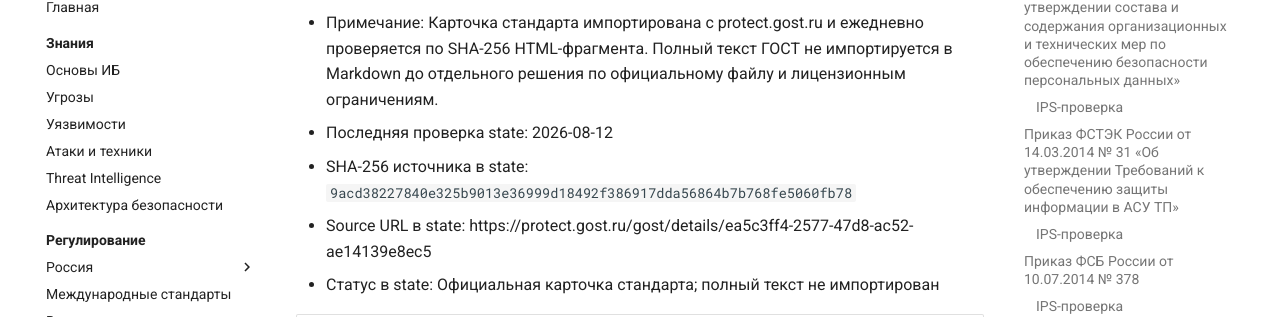
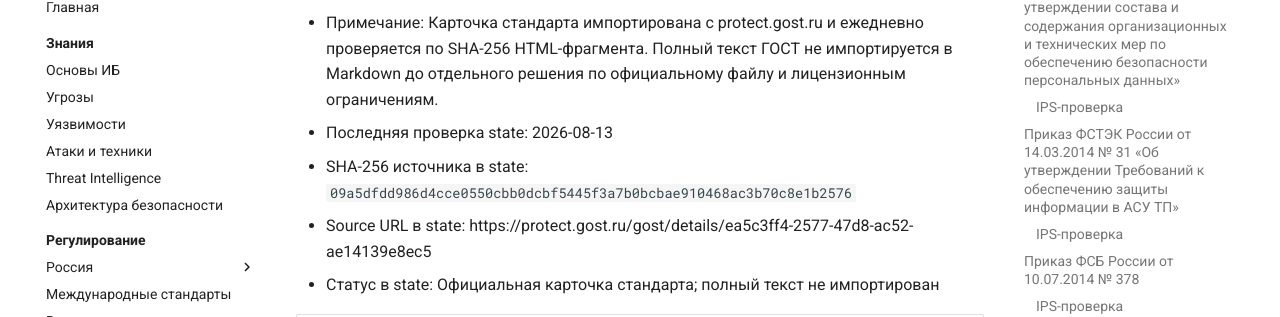
Before and after one commit to lexxand/base.cyberpractice, an MkDocs documentation site: the page built from docs/regulation/source-audits/latest.md, in a window 1280 px wide and 1400 px high, scrolled down 21099 px. Shown: the part 137-454 px from the top of the window. Built offline with MkDocs 1.6.1 and Material for MkDocs 9.7.7, drawn with Linux system fonts in a browser that asks for light colours; comment, search, counter and statistics services are not loaded; some of the changed text lies outside the part shown.

Commit message:
Update regulation documents

```diff
--- a/docs/regulation/source-audits/latest.md
+++ b/docs/regulation/source-audits/latest.md
@@ -25,7 +25,7 @@
 - Дата: 18.02.2013
 - Почему не full-text: импортирована официальная карточка/страница метаданных; полный текст документа в этом источнике не опубликован или требует отдельного официального источника
 - Примечание: IPS по дате/номеру не возвращает базовый приказ. БДУ ФСТЭК содержит официальную карточку и ссылку на страницу ФСТЭК, но не полный текст; из текущей среды fstec.ru не отвечает до таймаута.
-- Последняя проверка state: 2026-08-12
+- Последняя проверка state: 2026-08-13
 - SHA-256 источника в state: `f2c23305524846b1c8c054cd6985fbaff0f54a555542a569019ec31441c80859`
 - Source URL в state: https://bdu.fstec.ru/documents/20
 - Статус в state: Официальная карточка; полный текст не импортирован
@@ -53,7 +53,7 @@
 - Дата: 14.03.2014
 - Почему не full-text: импортирована официальная карточка/страница метаданных; полный текст документа в этом источнике не опубликован или требует отдельного официального источника
 - Примечание: IPS по дате/номеру не возвращает базовый приказ. БДУ ФСТЭК содержит официальную карточку и ссылку на страницу ФСТЭК, но не полный текст; из текущей среды fstec.ru не отвечает до таймаута.
-- Последняя проверка state: 2026-08-12
+- Последняя проверка state: 2026-08-13
 - SHA-256 источника в state: `bde7a02e6a9b5151785ae05dbd035d5f210283bb8f64c2ccbf1acc86d1763c97`
 - Source URL в state: https://bdu.fstec.ru/documents/25
 - Статус в state: Официальная карточка; полный текст не импортирован
@@ -81,7 +81,7 @@
 - Дата: 10.07.2014
 - Почему не full-text: импортирована официальная карточка/страница метаданных; полный текст документа в этом источнике не опубликован или требует отдельного официального источника
 - Примечание: Официальная статья ФСБ от 21.06.2016 содержит приказ № 378 в перечне действующих нормативно-методических документов. Полный текст приказа в статье не опубликован, поэтому страница не помечается как полный текст приказа.
-- Последняя проверка state: 2026-08-12
+- Последняя проверка state: 2026-08-13
 - SHA-256 источника в state: `7068967ea45bd56edf3eb3327f0187da727bb2c35feceb9241a00d945f8358b3`
 - Source URL в state: http://www.fsb.ru/fsb/science/single.htm!id%3D10437725%40fsbResearchart.html
 - Статус в state: Официальная карточка/статья ФСБ; полный текст приказа не импортирован
@@ -108,7 +108,7 @@
 - Дата: 05.02.2021
 - Почему не full-text: импортирована официальная карточка/страница метаданных; полный текст документа в этом источнике не опубликован или требует отдельного официального источника
 - Примечание: БДУ ФСТЭК содержит официальную карточку и ссылку на страницу ФСТЭК, но не полный текст; из текущей среды fstec.ru не отвечает до таймаута.
-- Последняя проверка state: 2026-08-12
+- Последняя проверка state: 2026-08-13
 - SHA-256 источника в state: `612878f7868ab38429458fafb7932e9a74ccde5c9c2b0273f675f99b56e6cdd4`
 - Source URL в state: https://bdu.fstec.ru/documents/18
 - Статус в state: Официальная карточка; полный текст не импортирован
@@ -134,7 +134,7 @@
 - Дата: 25.11.2025
 - Почему не full-text: есть официальные ссылки-кандидаты, но полный официальный источник пока не получен и не захэширован
 - Примечание: Нужна официальная страница/файл ФСТЭК для полного импорта. Из текущей среды fstec.ru не отвечает до TCP/HTTPS timeout; вторичные источники не используются.
-- Последняя проверка state: 2026-08-12
+- Последняя проверка state: 2026-08-13
 - Статус в state: Требует проверки
 
 | Ссылка | Результат | Детали |
@@ -157,7 +157,7 @@
 - Дата: 12.05.2026
 - Почему не full-text: есть официальные ссылки-кандидаты, но полный официальный источник пока не получен и не захэширован
 - Примечание: Нужна официальная страница/файл ФСТЭК для полного импорта. Из текущей среды fstec.ru не отвечает до TCP/HTTPS timeout; вторичные источники не используются.
-- Последняя проверка state: 2026-08-12
+- Последняя проверка state: 2026-08-13
 - Статус в state: Требует проверки
 
 | Ссылка | Результат | Детали |
@@ -180,7 +180,7 @@
 - Дата: 05.09.2013
 - Почему не full-text: есть официальные ссылки-кандидаты, но полный официальный источник пока не получен и не захэширован
 - Примечание: IPS по дате/номеру не возвращает приказ № 996. Документ исторический: требования обезличивания заменены приказом Роскомнадзора № 140 от 19.06.2025. Официальный поисковый индекс показывает региональную страницу Роскомнадзора с записью о приказе № 996 и регистрацией Минюста № 29935, но из текущей среды rkn.gov.ru/digital.gov.ru не отвечают до TCP/HTTPS timeout; вторичные источники не используются.
-- Последняя проверка state: 2026-08-12
+- Последняя проверка state: 2026-08-13
 - Статус в state: Исторический документ; требуется проверка замещения приказом № 140
 
 | Ссылка | Результат | Детали |
@@ -208,7 +208,7 @@
 - Дата: 22.01.2025
 - Почему не full-text: зафиксирован официальный файл и его SHA-256; полный текст файла не извлекается в Markdown до добавления отдельного repeatable extractor
 - Примечание: Официальный источник cbr.ru отдает документ как PDF. Файл фиксируется по SHA-256 и проверяется ежедневно; текст PDF в Markdown не извлекается.
-- Последняя проверка state: 2026-08-12
+- Последняя проверка state: 2026-08-13
 - SHA-256 источника в state: `ba8dfe621ce781ac447d2aa3f2aae6dd25ca117901c6191a11365983d8e23e02`
 - Source URL в state: https://www.cbr.ru/crosscut/lawacts/file/9945
 - Content-Type файла в state: `application/pdf`
@@ -237,7 +237,7 @@
 - Дата: 17.04.2019
 - Почему не full-text: зафиксирован официальный файл и его SHA-256; полный текст файла не извлекается в Markdown до добавления отдельного repeatable extractor
 - Примечание: Официальный источник cbr.ru отдает документ как PDF. Файл фиксируется по SHA-256 и проверяется ежедневно; текст PDF в Markdown не извлекается.
-- Последняя проверка state: 2026-08-12
+- Последняя проверка state: 2026-08-13
 - SHA-256 источника в state: `1f719f7da5b64a8d4848b08b5d3212e9a472658d8d437484bf80d4ccecdb987e`
 - Source URL в state: https://www.cbr.ru/ref/analytics/na_vr/file/812
 - Content-Type файла в state: `application/pdf`
@@ -265,7 +265,7 @@
 - Дата: 30.01.2025
 - Почему не full-text: зафиксирован официальный файл и его SHA-256; полный текст файла не извлекается в Markdown до добавления отдельного repeatable extractor
 - Примечание: Поиск Банка России возвращает № 851-П от 30.01.2025. Официальный источник cbr.ru отдает документ как PDF. Файл фиксируется по SHA-256 и проверяется ежедневно; текст PDF в Markdown не извлекается.
-- Последняя проверка state: 2026-08-12
+- Последняя проверка state: 2026-08-13
 - SHA-256 источника в state: `e1f634070c57c71dd85f550466d35fed608f48886c5710b8566811c4425b0cbd`
 - Source URL в state: https://www.cbr.ru/ref/analytics/na_vr/file/6262
 - Content-Type файла в state: `application/pdf`
@@ -293,7 +293,7 @@
 - Дата: 24.10.2024
 - Почему не full-text: импортирована официальная карточка/страница метаданных; полный текст документа в этом источнике не опубликован или требует отдельного официального источника
 - Примечание: Карточка стандарта импортирована с protect.gost.ru и ежедневно проверяется по SHA-256 HTML-фрагмента. Полный текст ГОСТ не импортируется в Markdown до отдельного решения по официальному файлу и лицензионным ограничениям.
-- Последняя проверка state: 2026-08-12
+- Последняя проверка state: 2026-08-13
 - SHA-256 источника в state: `840872e804c1e9ad1e963dff5cb05b7210a419bb9f4177edfc6fb975b5b9ee02`
 - Source URL в state: https://protect.gost.ru/gost/details/f3818925-a96f-4f55-96e9-46b44720ee64
 - Статус в state: Официальная карточка стандарта; полный текст не импортирован
@@ -319,7 +319,7 @@
 - Дата: 2021
 - Почему не full-text: импортирована официальная карточка/страница метаданных; полный текст документа в этом источнике не опубликован или требует отдельного официального источника
 - Примечание: Карточка стандарта импортирована с protect.gost.ru и ежедневно проверяется по SHA-256 HTML-фрагмента. Полный текст ГОСТ не импортируется в Markdown до отдельного решения по официальному файлу и лицензионным ограничениям.
-- Последняя проверка state: 2026-08-12
+- Последняя проверка state: 2026-08-13
 - SHA-256 источника в state: `cc2ca816e54097b952e1cc4b86a9f1675af7e1bb64b4eb9817c10fc6468231a1`
 - Source URL в state: https://protect.gost.ru/gost/details/c584277d-3b7d-4459-96bb-f6441a0ecc98
 - Статус в state: Официальная карточка стандарта; полный текст не импортирован
@@ -345,7 +345,7 @@
 - Дата: 2022
 - Почему не full-text: импортирована официальная карточка/страница метаданных; полный текст документа в этом источнике не опубликован или требует отдельного официального источника
 - Примечание: Карточка стандарта импортирована с protect.gost.ru и ежедневно проверяется по SHA-256 HTML-фрагмента. Полный текст ГОСТ не импортируется в Markdown до отдельного решения по официальному файлу и лицензионным ограничениям.
-- Последняя проверка state: 2026-08-12
+- Последняя проверка state: 2026-08-13
 - SHA-256 источника в state: `72fd2926b33965cd673271492e9c1b2318466b8eb76d8cec41939c28fed5e73e`
 - Source URL в state: https://protect.gost.ru/gost/details/d5008460-671b-4563-9388-d1d0f9ecdbbf
 - Статус в state: Официальная карточка стандарта; полный текст не импортирован
@@ -371,7 +371,7 @@
 - Дата: 2022
 - Почему не full-text: импортирована официальная карточка/страница метаданных; полный текст документа в этом источнике не опубликован или требует отдельного официального источника
 - Примечание: Карточка стандарта импортирована с protect.gost.ru и ежедневно проверяется по SHA-256 HTML-фрагмента. Полный текст ГОСТ не импортируется в Markdown до отдельного решения по официальному файлу и лицензионным ограничениям.
-- Последняя проверка state: 2026-08-12
+- Последняя проверка state: 2026-08-13
 - SHA-256 источника в state: `4af1459b3c21c8f6038c87b88c4730ca364359198f27f41fe23a66157b4da5bf`
 - Source URL в state: https://protect.gost.ru/gost/details/3dcc47c2-d28d-4a0d-a7cc-6f4ad8609b7c
 - Статус в state: Официальная карточка стандарта; полный текст не импортирован
@@ -397,7 +397,7 @@
 - Дата: 2022
 - Почему не full-text: импортирована официальная карточка/страница метаданных; полный текст документа в этом источнике не опубликован или требует отдельного официального источника
 - Примечание: Карточка стандарта импортирована с protect.gost.ru и ежедневно проверяется по SHA-256 HTML-фрагмента. Полный текст ГОСТ не импортируется в Markdown до отдельного решения по официальному файлу и лицензионным ограничениям.
-- Последняя проверка state: 2026-08-12
+- Последняя проверка state: 2026-08-13
 - SHA-256 источника в state: `b12d33693a55f971990884d5b4e4d7a0bebbf690e23bfcc7e7f2df4d515ddaee`
 - Source URL в state: https://protect.gost.ru/gost/details/45281d05-ebb9-4819-ae17-f8efa45b69fa
 - Статус в state: Официальная карточка стандарта; полный текст не импортирован
@@ -423,7 +423,7 @@
 - Дата: 2022
 - Почему не full-text: импортирована официальная карточка/страница метаданных; полный текст документа в этом источнике не опубликован или требует отдельного официального источника
 - Примечание: Карточка стандарта импортирована с protect.gost.ru и ежедневно проверяется по SHA-256 HTML-фрагмента. Полный текст ГОСТ не импортируется в Markdown до отдельного решения по официальному файлу и лицензионным ограничениям.
-- Последняя проверка state: 2026-08-12
+- Последняя проверка state: 2026-08-13
 - SHA-256 источника в state: `39290405e945f0693cedfa4c679093470021663af33da8bbad4d62ebeb21db85`
 - Source URL в state: https://protect.gost.ru/gost/details/5eb2da92-c6e0-46ef-b260-051a7b6daf09
 - Статус в state: Официальная карточка стандарта; полный текст не импортирован
@@ -449,7 +449,7 @@
 - Дата: 2024
 - Почему не full-text: импортирована официальная карточка/страница метаданных; полный текст документа в этом источнике не опубликован или требует отдельного официального источника
 - Примечание: Карточка стандарта импортирована с protect.gost.ru и ежедневно проверяется по SHA-256 HTML-фрагмента. Полный текст ГОСТ не импортируется в Markdown до отдельного решения по официальному файлу и лицензионным ограничениям.
-- Последняя проверка state: 2026-08-12
+- Последняя проверка state: 2026-08-13
 - SHA-256 источника в state: `bce1ad2cfd506c58f92b92ac9c9b728680e299d899b9f5c8a54813c1a3f9f1e2`
 - Source URL в state: https://protect.gost.ru/gost/details/01dbad89-c066-4afe-887d-19e66b116949
 - Статус в state: Официальная карточка стандарта; полный текст не импортирован
@@ -475,7 +475,7 @@
 - Дата: 28.01.2014
 - Почему не full-text: импортирована официальная карточка/страница метаданных; полный текст документа в этом источнике не опубликован или требует отдельного официального источника
 - Примечание: Карточка стандарта импортирована с protect.gost.ru и ежедневно проверяется по SHA-256 HTML-фрагмента. Полный текст ГОСТ не импортируется в Markdown до отдельного решения по официальному файлу и лицензионным ограничениям.
-- Последняя проверка state: 2026-08-12
+- Последняя проверка state: 2026-08-13
 - SHA-256 источника в state: `b33c0fae254f23702bf89420ae39869a624648380c847d1ff751aa7188f041f2`
 - Source URL в state: https://protect.gost.ru/gost/details/833cf1bb-c3db-4a87-a37e-3b513c006ed6
 - Статус в state: Официальная карточка стандарта; полный текст не импортирован
@@ -501,8 +501,8 @@
 - Дата: 2018
 - Почему не full-text: импортирована официальная карточка/страница метаданных; полный текст документа в этом источнике не опубликован или требует отдельного официального источника
 - Примечание: Карточка стандарта импортирована с protect.gost.ru и ежедневно проверяется по SHA-256 HTML-фрагмента. Полный текст ГОСТ не импортируется в Markdown до отдельного решения по официальному файлу и лицензионным ограничениям.
-- Последняя проверка state: 2026-08-12
-- SHA-256 источника в state: `9acd38227840e325b9013e36999d18492f386917dda56864b7b768fe5060fb78`
+- Последняя проверка state: 2026-08-13
+- SHA-256 источника в state: `09a5dfdd986d4cce0550cbb0dcbf5445f3a7b0bcbae910468ac3b70c8e1b2576`
 - Source URL в state: https://protect.gost.ru/gost/details/ea5c3ff4-2577-47d8-ac52-ae14139e8ec5
 - Статус в state: Официальная карточка стандарта; полный текст не импортирован
 
@@ -527,7 +527,7 @@
 - Дата: 2018
 - Почему не full-text: импортирована официальная карточка/страница метаданных; полный текст документа в этом источнике не опубликован или требует отдельного официального источника
 - Примечание: Карточка стандарта импортирована с protect.gost.ru и ежедневно проверяется по SHA-256 HTML-фрагмента. Полный текст ГОСТ не импортируется в Markdown до отдельного решения по официальному файлу и лицензионным ограничениям.
-- Последняя проверка state: 2026-08-12
+- Последняя проверка state: 2026-08-13
 - SHA-256 источника в state: `1425ac0b15818c249d4dcf0aa13cb74bad6efdde76eac42d6757216eee84497b`
 - Source URL в state: https://protect.gost.ru/gost/details/52ca9e86-3363-496b-a822-992c5e2623d3
 - Статус в state: Официальная карточка стандарта; полный текст не импортирован
@@ -553,7 +553,7 @@
 - Дата: 09.06.2012
 - Почему не full-text: зафиксирован официальный файл и его SHA-256; полный текст файла не извлекается в Markdown до добавления отдельного repeatable extractor
 - Примечание: На cbr.ru есть HTML-страница 382-П, но ссылка полного документа внутри страницы ведет на PDF. Файл фиксируется по SHA-256 и проверяется ежедневно; текст PDF в Markdown не извлекается.
-- Последняя проверка state: 2026-08-12
+- Последняя проверка state: 2026-08-13
 - SHA-256 источника в state: `5f301e0d732549321d10eba4e9cf50208002731f8d2afba280b7587621b3a7b9`
 - Source URL в state: https://www.cbr.ru/Queries/UniDbQuery/File/85920?fileId=-1&scope=1350
 - Content-Type файла в state: `application/pdf`
@@ -582,7 +582,7 @@
 - Дата: 20.04.2021
 - Почему не full-text: зафиксирован официальный файл и его SHA-256; полный текст файла не извлекается в Markdown до добавления отдельного repeatable extractor
 - Примечание: Официальный источник cbr.ru отдает документ как PDF. Файл фиксируется по SHA-256 и проверяется ежедневно; текст PDF в Markdown не извлекается.
-- Последняя проверка state: 2026-08-12
+- Последняя проверка state: 2026-08-13
 - SHA-256 источника в state: `20a6eb9af75885c1821d30ba147950761c1e92c67107bb09614a6fa9f1269e6c`
 - Source URL в state: https://www.cbr.ru/ref/analytics/na_vr/file/2334
 - Content-Type файла в state: `application/pdf`
```
